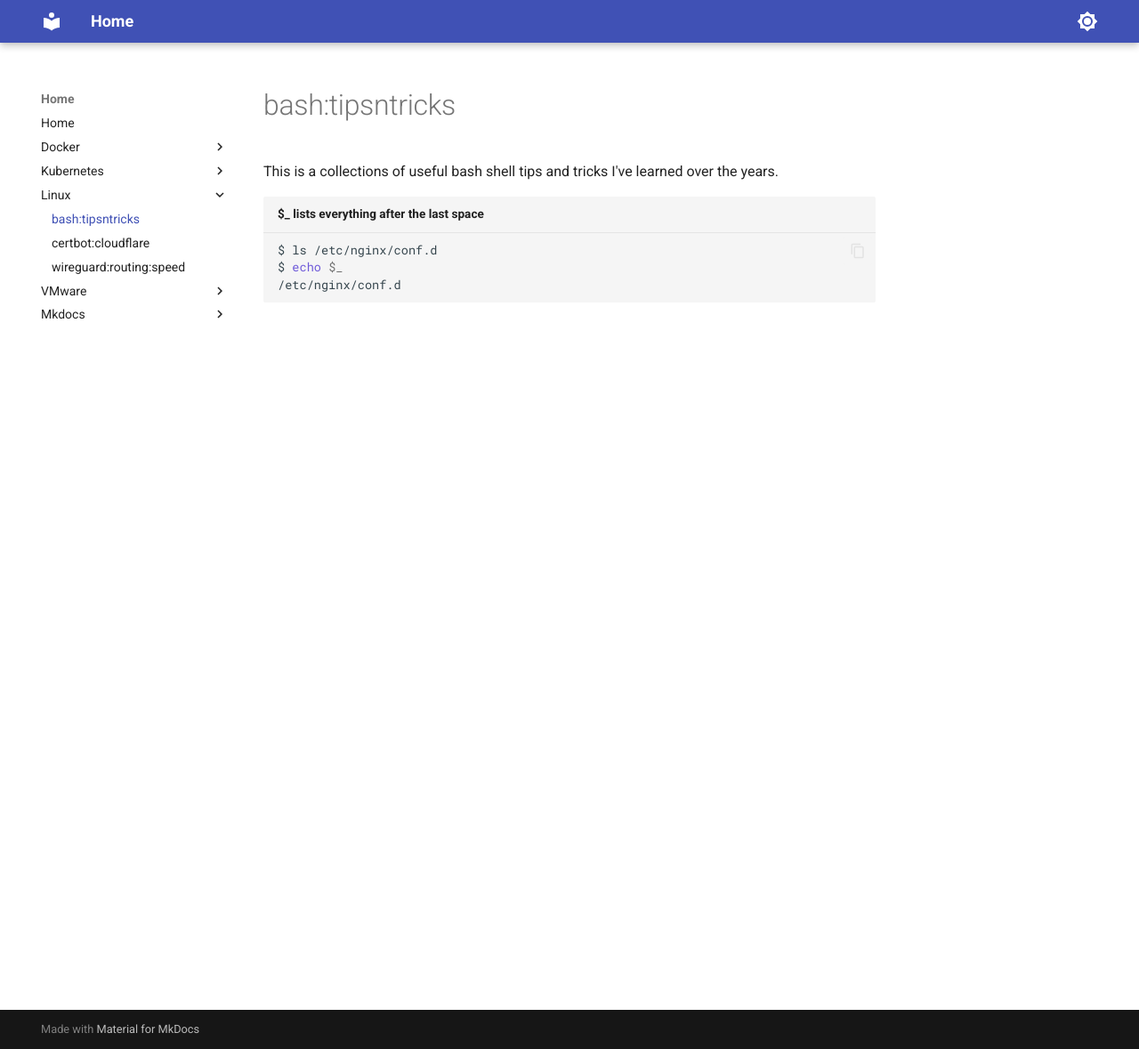
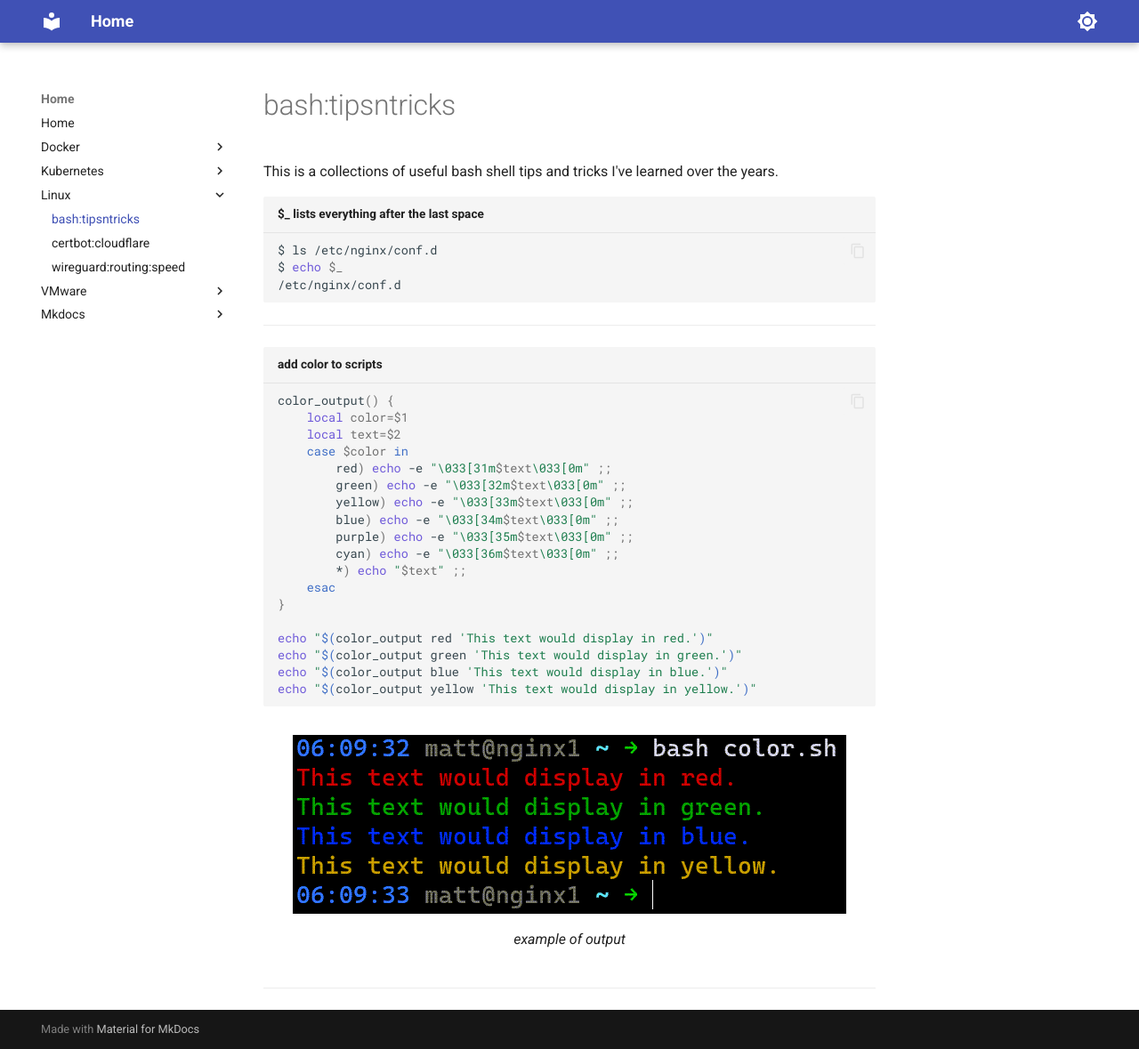
Before and after one commit to x86txt/documentation, an MkDocs documentation site: the page built from docs/Linux/bash.md, in a window 1280 px wide and 1179 px high. Shown: the whole window at 89% size. Built offline with MkDocs 1.6.1 and Material for MkDocs 9.7.7, drawn with Linux system fonts in a browser that asks for light colours.

Commit message:
add bash color prompt

````diff
--- a/docs/Linux/bash.md
+++ b/docs/Linux/bash.md
@@ -7,3 +7,34 @@ $ ls /etc/nginx/conf.d
 $ echo $_
 /etc/nginx/conf.d
 ```
+
+---
+
+
+``` bash title="add color to scripts"
+color_output() {
+    local color=$1
+    local text=$2
+    case $color in
+        red) echo -e "\033[31m$text\033[0m" ;;
+        green) echo -e "\033[32m$text\033[0m" ;;
+        yellow) echo -e "\033[33m$text\033[0m" ;;
+        blue) echo -e "\033[34m$text\033[0m" ;;
+        purple) echo -e "\033[35m$text\033[0m" ;;
+        cyan) echo -e "\033[36m$text\033[0m" ;;
+        *) echo "$text" ;;
+    esac
+}
+
+echo "$(color_output red 'This text would display in red.')"
+echo "$(color_output green 'This text would display in green.')"
+echo "$(color_output blue 'This text would display in blue.')"
+echo "$(color_output yellow 'This text would display in yellow.')"
+
+```
+<figure markdown>
+![example of output](/assets/images/linux/bashcolorprompt.png){ loading=lazy }
+  <figcaption>example of output</figcaption>
+</figure>
+
+---
````
Also changed, not shown: docs/assets/images/linux/bashcolorprompt.png (added).
